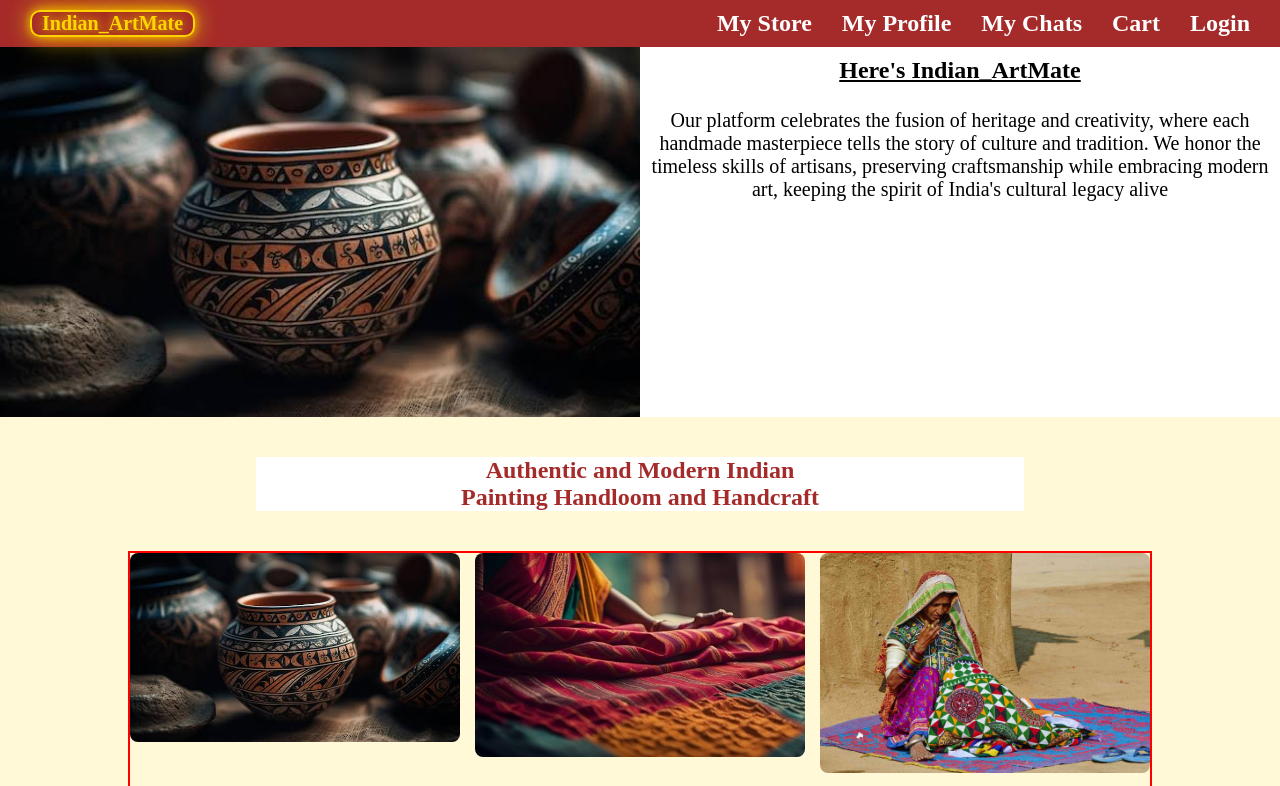
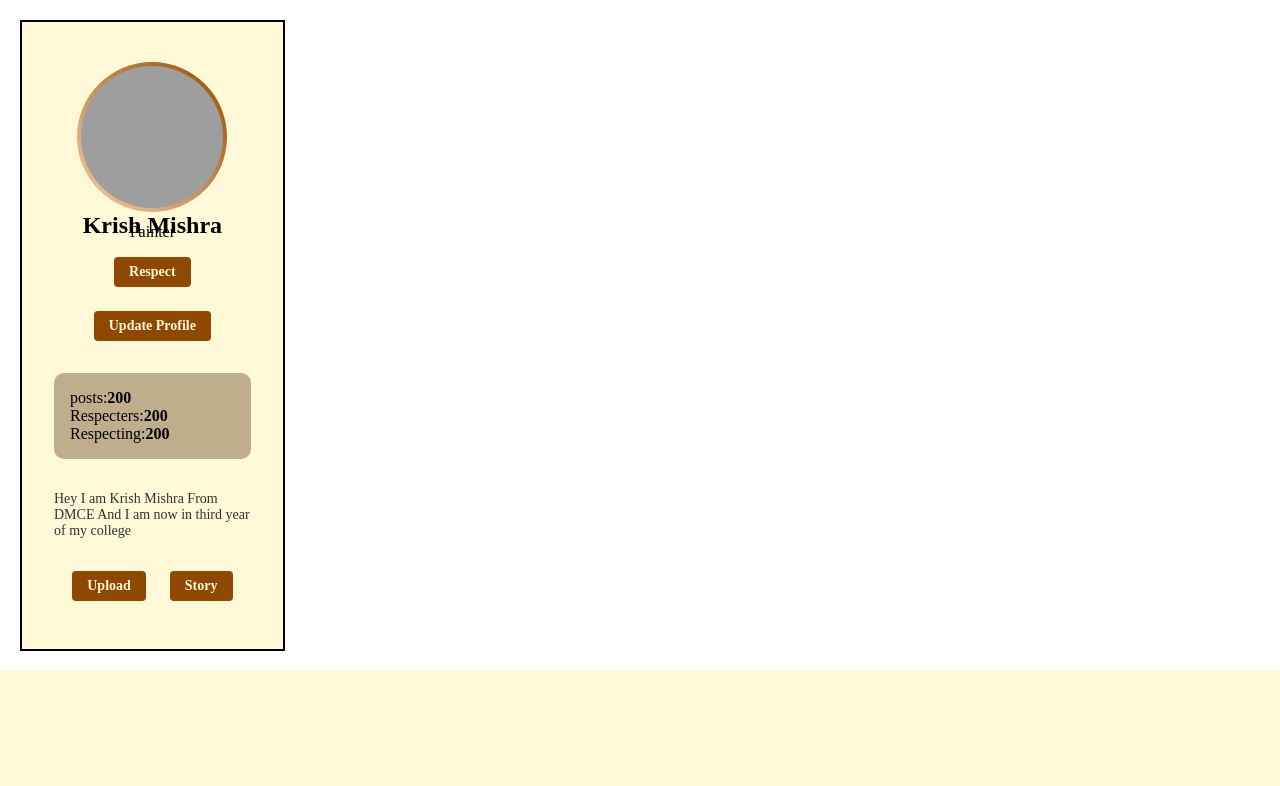
Before and after one commit to devendrapathare/IndianArtMate, a React (Vite) app in the folder Frontend/: page / in a window 1280 px wide. Shown: the top 786 px of the page. Built offline with nearby package versions, Linux system fonts and the light colour scheme; grey boxes are pictures that could not be loaded; a web font is replaced by a local one.

Commit message:
ProfileInfo first commit

```diff
--- a/Frontend/src/App.jsx
+++ b/Frontend/src/App.jsx
@@ -7,8 +7,8 @@ function App() {
 
   return (
     <>
-    {/* <ProfilePage /> */}
-    <Homepage/>
+    <ProfilePage />
+    {/* <Homepage/> */}
 
     </>
   )
--- a/Frontend/src/person-2/components-p2/Profile/Profile.css
+++ b/Frontend/src/person-2/components-p2/Profile/Profile.css
@@ -0,0 +1,6 @@
+.profile-container{
+    display: grid;
+    grid-template-columns: 1.25fr 3fr 1fr;
+    height: 100%;
+    background: white;
+}
--- a/Frontend/src/person-2/components-p2/Profile/Profile.jsx
+++ b/Frontend/src/person-2/components-p2/Profile/Profile.jsx
@@ -4,7 +4,7 @@ import ProfileInfo from './ProfileInfo/ProfileInfo'
 
 const Profile = () => {
   return (
-    <div>
+    <div className='profile-container'>
       <ProfileInfo />
     </div>
   )
--- a/Frontend/src/person-2/components-p2/Profile/ProfileInfo/ProfileInfo.css
+++ b/Frontend/src/person-2/components-p2/Profile/ProfileInfo/ProfileInfo.css
@@ -1,11 +1,11 @@
 .profileInfo-container {
     display: flex;
-    justify-content: center;
+    flex-direction: column;
     align-items: center;
-    gap: 50px;
-    width: 80%;
-    margin: 0 auto;
     border: 2px solid black;
+    background: #FFF9D7;
+    margin: 20px;
+    padding: 1rem 2rem;
 }
 
 .profileInfo-profile-icon {
@@ -19,6 +19,7 @@
     position: relative;
     background: linear-gradient(45deg, #F6CFA8, #964C01);
     padding: 2px;
+    margin-top: 1.5rem;
 }
 
 .profileInfo-profile-icon img {
@@ -28,20 +29,46 @@
     border: 2px solid transparent;
 }
 
-.profileIcon-profile-user-detail {
+.profileInfo-buttons {
     display: flex;
-    flex-direction: column;
-    gap: 20px;
+    align-items: center;
+    justify-content: center;
+    gap: 1.5rem;
+    margin-bottom: 2rem;
+    flex-wrap: wrap;
 }
 
 .above {
     display: flex;
+    flex-direction: column;
     align-items: center;
-    gap: 20px;
 }
 
-.profileInfo-profile-user-name {
-    margin: 0;
+.above p {
+    position: relative;
+    bottom: 1rem;
+}
+
+@media (max-width: 768px) {
+    .profileInfo-container {
+        margin: 1rem;
+        padding: 1rem;
+    }
+
+    .profileInfo-profile-icon {
+        width: 120px;
+        height: 120px;
+        margin-top: 1rem;
+    }
+
+    .profileInfo-buttons {
+        flex-direction: column;
+        gap: 1rem;
+    }
+
+    .middle {
+        padding: 0 1rem;
+    }
 }
 
 .profileIcon-respect-button,
@@ -51,7 +78,7 @@
     border: none;
     border-radius: 4px;
     padding: 5px 15px;
-    font-size: 14px;
+    font-size: 0.875rem;
     font-weight: bold;
     cursor: pointer;
     height: 30px;
@@ -74,11 +101,13 @@
 
 .middle {
     display: flex;
-    gap: 30px;
-}
-
-.middle p {
-    margin: 0;
+    flex-direction: column;
+    align-items: flex-start;
+    background: #BFAE8C;
+    width: 100%;
+    padding: 1rem;
+    border-radius: 10px;
+    margin-bottom: 2rem;
 }
 
 .middle p span {
@@ -86,11 +115,11 @@
 }
 
 .lower {
-    margin-top: 20px;
+    margin-bottom: 2rem;
 }
 
 .bio {
     margin: 0;
-    font-size: 14px;
+    font-size: 0.875rem;
     color: #333;
 }
--- a/Frontend/src/person-2/components-p2/Profile/ProfileInfo/ProfileInfo.jsx
+++ b/Frontend/src/person-2/components-p2/Profile/ProfileInfo/ProfileInfo.jsx
@@ -8,24 +8,31 @@ const ProfileInfo = () => {
             <div className="profileInfo-profile-icon">
                 <img src={assets.profileTest}></img>
             </div>
-            <div className="profileIcon-profile-user-detail">
             <div className="above">
-                    <h2 className="profileInfo-profile-user-name">Krish Mishra</h2>
+                <h2>Krish Mishra</h2>
+                <p>Painter</p>
+            </div>
+
+            <div className="profileInfo-buttons">
                 <button className="profileIcon-respect-button">Respect</button>
                 <button className="profileIcon-update-profile-button profileIcon-respect-button">Update Profile</button>
             </div>
 
             <div className="middle">
-                    <p><span>200</span> posts</p>
-                    <p><span>200</span> Respecters</p>
-                    <p><span>200</span> Respecting</p>
+                <p>posts:<span>200</span></p>
+                <p>Respecters:<span>200</span></p>
+                <p>Respecting:<span>200</span></p>
             </div>
 
             <div className="lower">
                 <p className="bio">Hey I am Krish Mishra From DMCE And I am now in third year of my college</p>
             </div>
 
+            <div className="profileInfo-buttons">
+                <button className="profileIcon-respect-button">Upload</button>
+                <button className="profileIcon-update-profile-button profileIcon-respect-button">Story</button>
             </div>
+
         </div>
     )
 }
```
Lines whose indentation alone changed are shown as unchanged.
